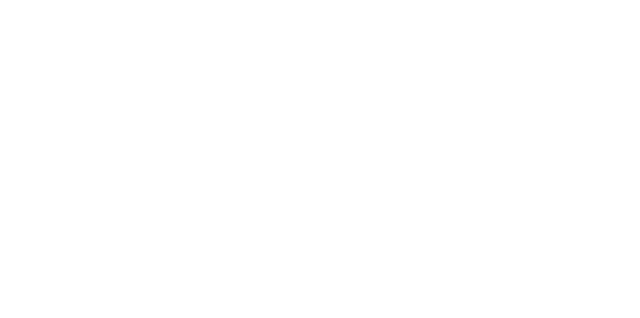
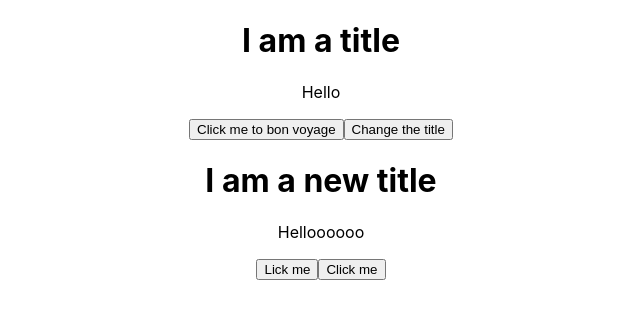
Before and after one commit to dorimusz/react-practice-v2, a React (Create React App) app: page / in a window 1280 px wide. Shown: the top 318 px of the page, without its empty margins (319-959 px from the left). Built offline with nearby package versions, Linux system fonts and the light colour scheme.

Commit message:
classes and hooks

```diff
--- a/src/App.js
+++ b/src/App.js
@@ -1,5 +1,8 @@
 import './App.css';
+import ButtonWithClass from './components/ButtonWithClass';
+import ButtonWithHooks from './components/ButtonWithHooks';
 
+/*
 const obj1 = {
   key1: "random stuff",
   key2: obj3
@@ -13,13 +16,16 @@ const obj2 = {
 const obj3 = {
   key1: "random stuff 3"
 }
+*/
 
 function App() {
   return (
     <div className="App">
-
+      <ButtonWithClass />
+      <ButtonWithHooks />
     </div>
   );
 }
 
+
 export default App;
--- /dev/null
+++ b/src/components/ButtonWithClass.js
@@ -0,0 +1,27 @@
+import { Component } from "react/cjs/react.development";
+
+class ButtonWithClass extends Component {
+    //állapotváltozás, ehhez kell a state, hogy minden benne legyen, amire szükség lesz
+    constructor() {
+        super()
+        this.state = {
+            greeting: "Hello",
+            title: "I am a title"
+        }
+    }
+
+    //csak úgy nem lehet returnolni a classban, meg kell hívjam neki a render metódust
+    render() {
+        return (
+            <div>
+                <h1>{this.state.title}</h1>
+                <p>{this.state.greeting}</p>
+                <button onClick={() => this.setState({ greeting: "Bye" })}>Click me to bon voyage</button>
+                <button onClick={() => this.setState({ title: "I am the first changed title" })}>Change the title</button>
+            </div>
+        )
+    }
+}
+//Azt mondtam, hogy kattintásra változzon meg az állapota (state), és itt megváltozik a komponensünk is, újrarendereli
+
+export default ButtonWithClass
--- /dev/null
+++ b/src/components/ButtonWithHooks.js
@@ -0,0 +1,28 @@
+import React, { useState } from 'react'
+
+//type 'rfce' for this skeleton
+function ButtonWithHook() {
+    //az első a state változó neve, a másik pedig egy függvény, aminek a meghívásávval meg tudjuk változtatni az állapotot.
+    // ehhez kell a useState() metódus, aminek adunk egy alapot
+
+    const [greeting, setGreeting] = useState("Helloooooo");
+    /*
+    // A 7-es sor lerövidíti a kövi 3 sort:
+    const greetingUseState = useState("Hello2");
+    const greeting = greetingUseState[0];
+    const setGreeting = greetingUseState[1];
+    */
+
+    const [title, setTitle] = useState("I am a new title");
+
+    return (
+        <div>
+            <h1>{title}</h1>
+            <p>{greeting}</p>
+            <button onClick={() => setGreeting("Licked you")}>Lick me</button>
+            <button onClick={() => setTitle("A set a new title for u")}>Click me</button>
+        </div>
+    )
+}
+
+export default ButtonWithHook
```
Also changed, not shown: src/components/rce.js (added, +14 -0 lines).
